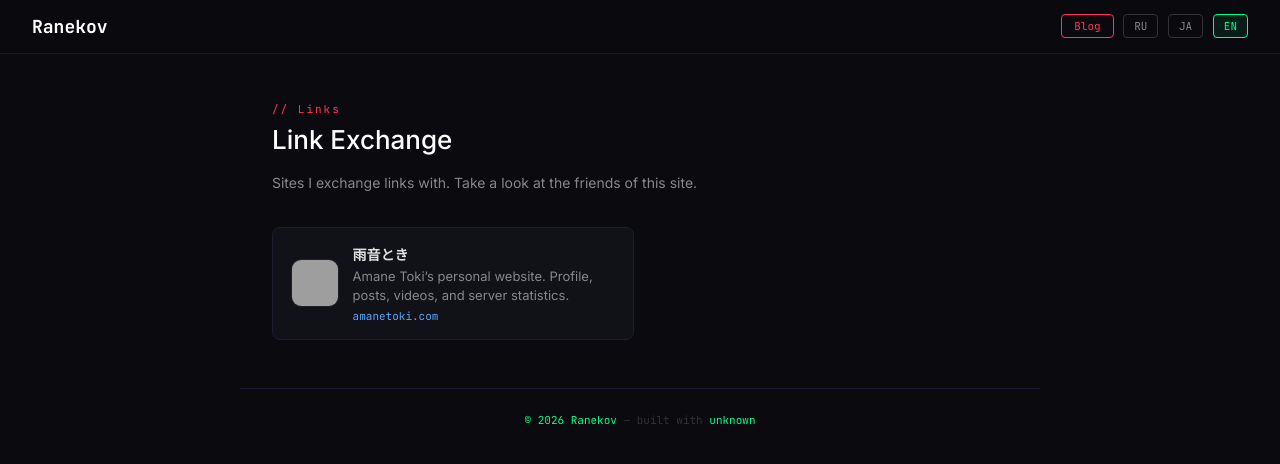
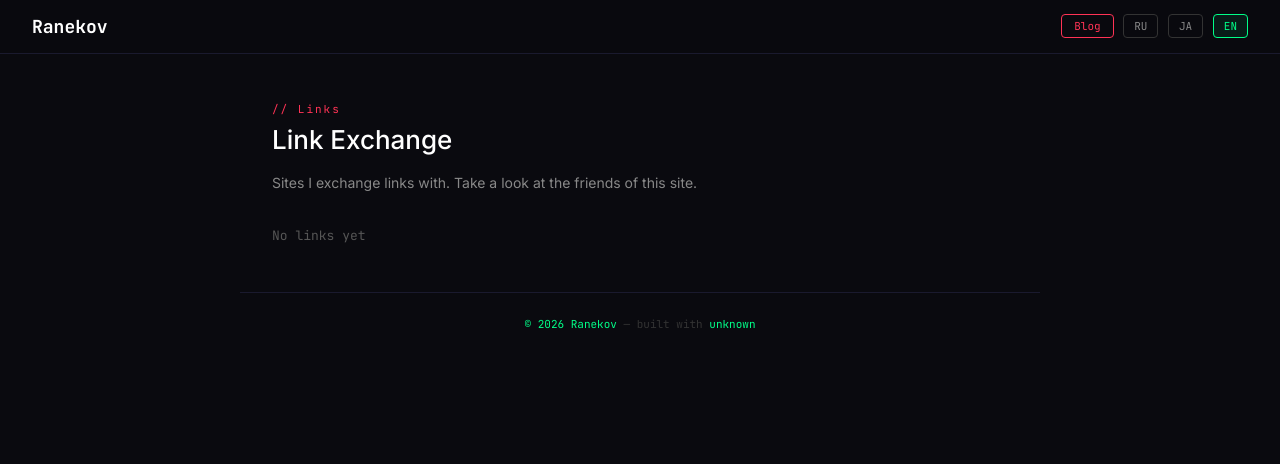
Before and after one commit to ranekov/ranekov.github.io, a Jekyll site: the page built from link/index.html, in a window 1280 px wide. Shown: the top 464 px of the page. Built offline with Jekyll 4.4.1, drawn with Linux system fonts in a browser that asks for light colours; grey boxes are pictures that could not be loaded.

Commit message:
Remove 雨音とき entry and add placeholder
Removed entry for 雨音とき and added placeholder.

```diff
--- a/_data/links.yml
+++ b/_data/links.yml
@@ -1,6 +1,6 @@
-- name: 雨音とき
-  url: https://amanetoki.com/
-  icon: https://cdn.amanetoki.com/avatar/me.png
-  note_ja: 雨音とき の個人サイト。プロフィール・つぶやき・動画・サーバー統計。
-  note_en: Amane Toki’s personal website. Profile, posts, videos, and server statistics.
-  note_ru: Личный сайт Аманэ Токи. Профиль, заметки, видео и статистика сервера.
+# - name: name
+#  url: https://example.test
+#  icon: https://example.test/icon.png
+#  note_ja: japanese
+#  note_en: english
+#  note_ru: russian
```
